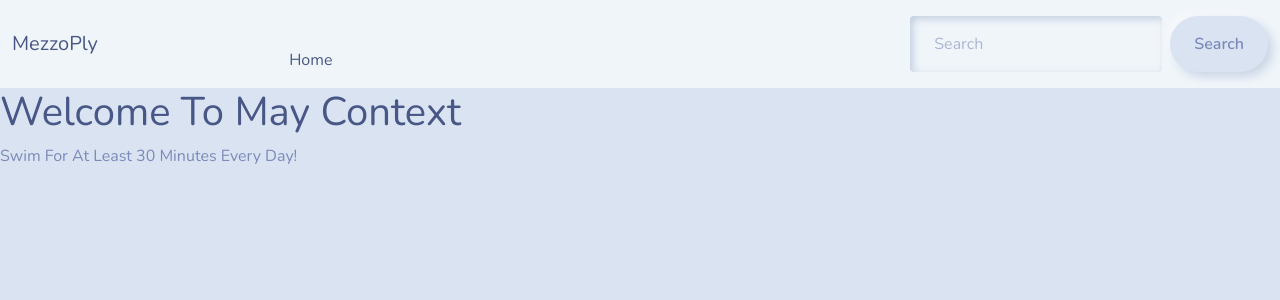
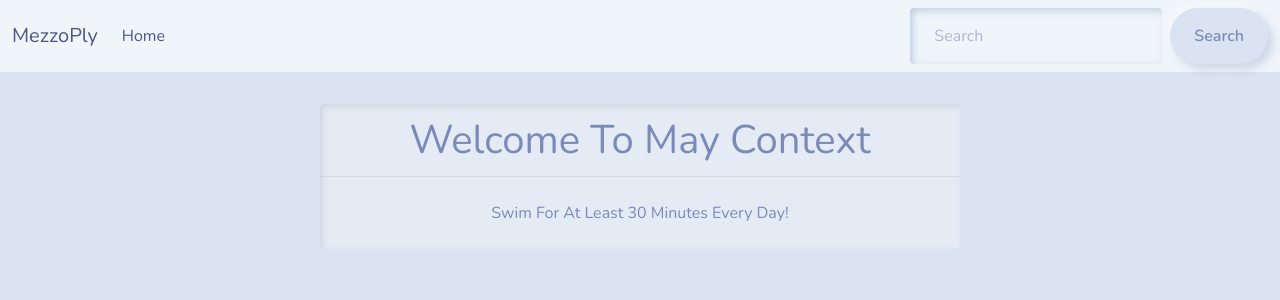
Before and after one commit to yogendraatluri990/django, a Django app: page /challenges/May in a window 1280 px wide. Shown: the top 300 px of the page. Run offline with Django 3.2, Linux system fonts and the light colour scheme; style sheets or scripts are compiled from the project's sources; some libraries are stand-ins or nearby versions.

Commit message:
modified the styling

```diff
--- a/challenges/challenges/templates/challenges/challenge-context.html
+++ b/challenges/challenges/templates/challenges/challenge-context.html
@@ -1,12 +1,25 @@
 {% extends "base_template.html" %}
+
+
+{% block css_files %}
+{% load static %}
+<link rel="stylesheet"
+ href="{% static "challenges/challenges-context.css" %}" />
+{% endblock%}
+
+
 {% block page_content %}
-
 {% include "challenges/includes/header.html" %}
-
-<h1>{{ current_title | title }}</h1>
+<div class="message-container">
+<div class="card border-primary mb-3">
+<h1 class="card-header">{{ current_title | title }}</h1>
+<div class="card-body">
 {% if current_context is not  None  %}
-<p>{{ current_context | title }} </p>
+<p class="card-text">{{ current_context | title }} </p>
 {% else%}
-<p>{{ current_context_not_available | title }} </p>
+<p class="card-text">{{ current_context_not_available | title }} </p>
 {% endif %}
+</div>
+</div>
+</div>
 {% endblock %}
--- /dev/null
+++ b/challenges/static/challenges/challenges-context.css
@@ -0,0 +1,12 @@
+div.message-container {
+width: 100%;
+}
+div.message-container > div {
+max-width: 50%;
+width: 100%;
+margin:32px auto;
+}
+
+h1, p {
+    text-align: center;
+}
--- a/challenges/static/challenges/challenges.scss
+++ /dev/null
@@ -1,8 +0,0 @@
-div {
-    width: 100%;
-    ul {
-        max-width: 40%;
-        width:100%;
-        margin: 32px auto;
-    }
-}
--- a/challenges/templates/base_template.html
+++ b/challenges/templates/base_template.html
@@ -7,8 +7,9 @@
         <meta name="viewport" content="width=device-width, initial-scale=1" />
         <title>{% block page_title %} All Challenges {% endblock %}</title>
         {% load static %}
-        <link rel="stylesheet" href="{% static "challenges/morph_bootstrap.min.css" %}" />
-         <link rel="stylesheet" href="{% sass_src "challenges/challenges.scss" %}" type="text/css" />
+        <link rel="stylesheet" href="{% static "morph_bootstrap.min.css" %}" />
+        {% block css_files%}
+        {% endblock %}
     </head>
     <body>
         {% block page_content %} {% endblock %}
```
Also changed, not shown: challenges/challenges/templates/challenges/challenge-list.html (+9 -1 lines), challenges/static/challenges/challenges-list.css (added, +7 -0 lines), challenges/static/challenges/challenges.css (deleted, +0 -8 lines), challenges/static/morph_bootstrap.min.css (renamed from challenges/static/challenges/morph_bootstrap.min.css), 1 other file.
